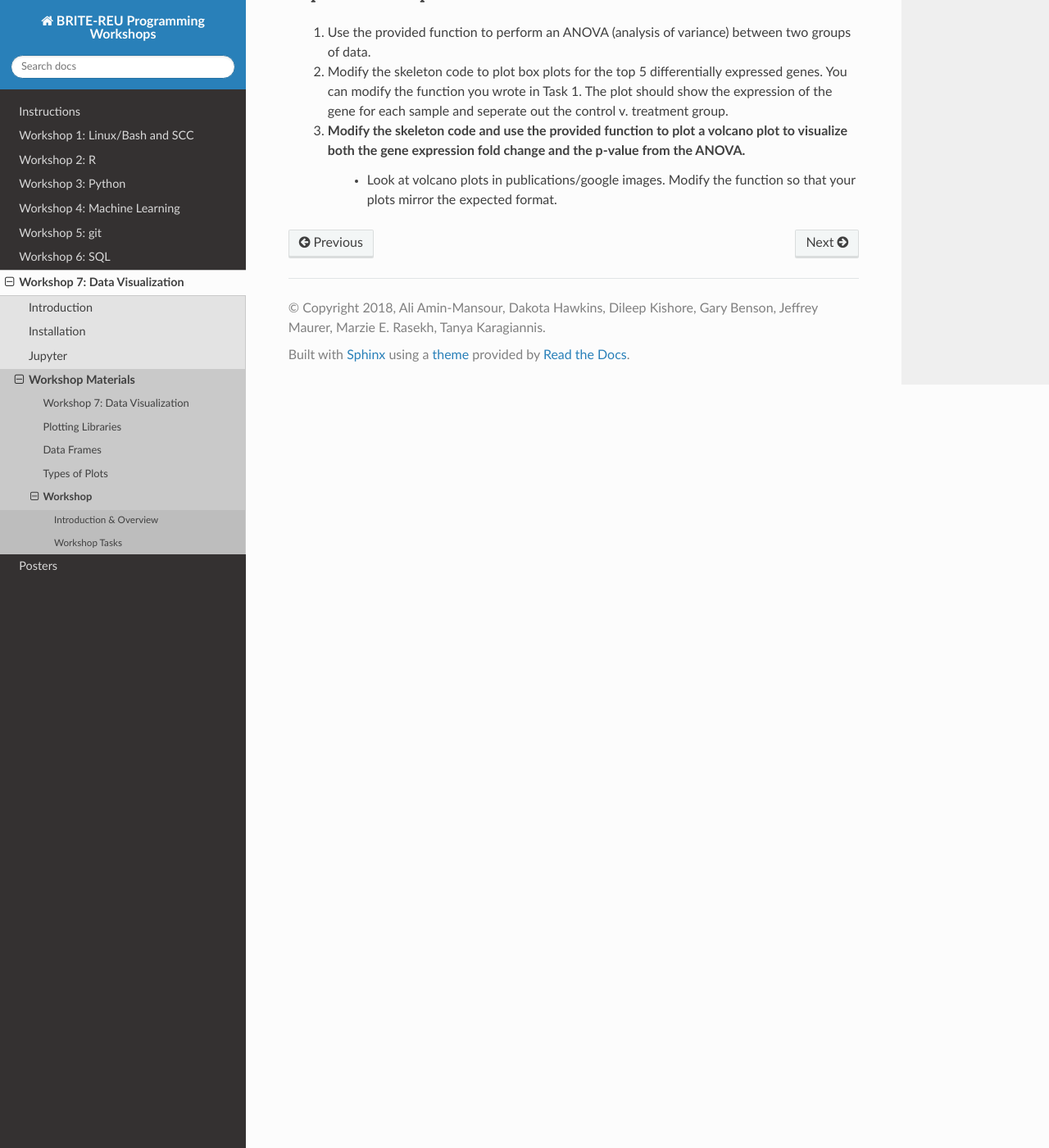
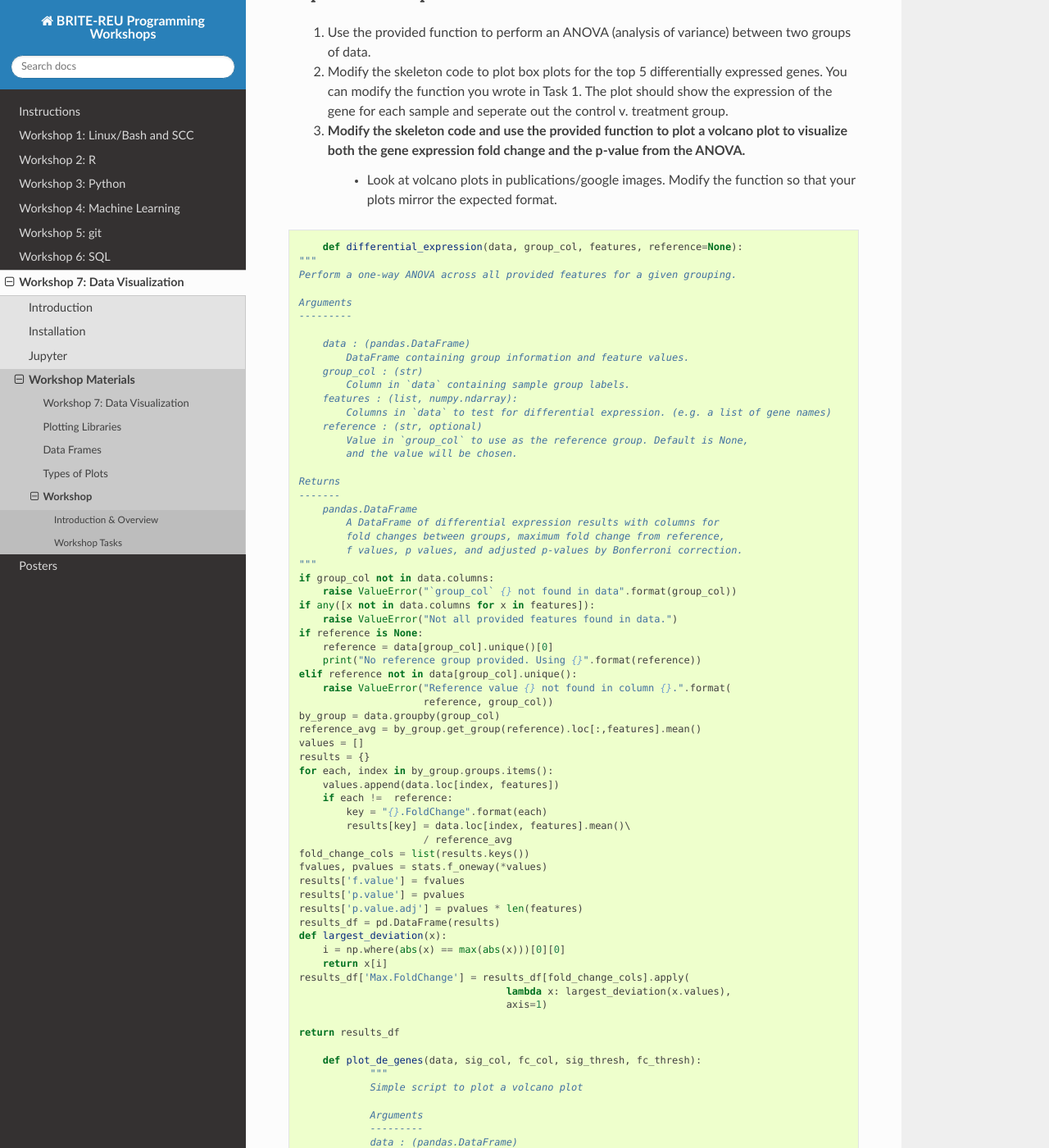
Before and after one commit to BRITE-REU/programming-workshops, a Sphinx documentation site: the page built from source/workshops/07_visualization/workshop.rst, in a window 1280 px wide and 1400 px high, scrolled down 4229 px. Shown: the whole window at 82% size. Built offline with Sphinx 7.4.7 and the Read the Docs theme 2.0.0, drawn with Linux system fonts in a browser that asks for light colours; some of the changed text lies outside the part shown.

Commit message:
Update workshop.rst
Added Task 3 functions

```diff
--- a/source/workshops/07_visualization/workshop.rst
+++ b/source/workshops/07_visualization/workshop.rst
@@ -176,3 +176,106 @@ Required Workshop Tasks
 	#. Modify the skeleton code to plot box plots for the top 5 differentially expressed genes. You can modify the function you wrote in Task 1. The plot should show the expression of the gene for each sample and seperate out the control v. treatment group.
 	#. Modify the skeleton code and use the provided function to plot a volcano plot to visualize both the gene expression fold change and the p-value from the ANOVA.
 		* Look at volcano plots in publications/google images. Modify the function so that your plots mirror the expected format.
+
+.. code-block:: python
+
+	def differential_expression(data, group_col, features, reference=None):
+    """
+    Perform a one-way ANOVA across all provided features for a given grouping.
+
+    Arguments
+    ---------
+
+        data : (pandas.DataFrame)
+            DataFrame containing group information and feature values.
+        group_col : (str)
+            Column in `data` containing sample group labels.
+        features : (list, numpy.ndarray):
+            Columns in `data` to test for differential expression. (e.g. a list of gene names)
+        reference : (str, optional)
+            Value in `group_col` to use as the reference group. Default is None,
+            and the value will be chosen.
+
+    Returns
+    -------
+        pandas.DataFrame
+            A DataFrame of differential expression results with columns for
+            fold changes between groups, maximum fold change from reference,
+            f values, p values, and adjusted p-values by Bonferroni correction.
+    """
+    if group_col not in data.columns:
+        raise ValueError("`group_col` {} not found in data".format(group_col))
+    if any([x not in data.columns for x in features]):
+        raise ValueError("Not all provided features found in data.")
+    if reference is None:
+        reference = data[group_col].unique()[0]
+        print("No reference group provided. Using {}".format(reference))
+    elif reference not in data[group_col].unique():
+        raise ValueError("Reference value {} not found in column {}.".format(
+                         reference, group_col))
+    by_group = data.groupby(group_col)
+    reference_avg = by_group.get_group(reference).loc[:,features].mean()
+    values = []
+    results = {}
+    for each, index in by_group.groups.items():
+        values.append(data.loc[index, features])
+        if each !=  reference:
+            key = "{}.FoldChange".format(each)
+            results[key] = data.loc[index, features].mean()\
+                         / reference_avg
+    fold_change_cols = list(results.keys())
+    fvalues, pvalues = stats.f_oneway(*values)
+    results['f.value'] = fvalues
+    results['p.value'] = pvalues
+    results['p.value.adj'] = pvalues * len(features)
+    results_df = pd.DataFrame(results)
+    def largest_deviation(x):
+        i = np.where(abs(x) == max(abs(x)))[0][0]
+        return x[i]
+    results_df['Max.FoldChange'] = results_df[fold_change_cols].apply(
+                                       lambda x: largest_deviation(x.values),
+                                       axis=1)
+
+    return results_df
+
+	def plot_de_genes(data, sig_col, fc_col, sig_thresh, fc_thresh):
+		"""
+		Simple script to plot a volcano plot
+
+		Arguments
+		---------
+		data : (pandas.DataFrame)
+				DataFrame containing group information and feature values.
+		sig_col : (string)
+				Column header in data for column that contains the significance measure (e.g. p value)
+		fc_col : (string)
+				Column header in data for column that contains the fold change values
+		sig_thresh : (int or float)
+				Number to draw a threshold line at for significance level cut-off
+		fc_thresh : (int or float)
+				Number to draw a threshold line at for fold change cut-off
+		"""
+		ax = sns.scatterplot(x=fc_col, y=sig_col, data=data,
+							palette=['black', 'red'], alpha=0.75)
+		linewidth = plt.rcParams['lines.linewidth'] - 1
+		plt.axvline(x=fc_thresh, linestyle='--', linewidth=linewidth,
+					   color='#4D4E4F')
+		plt.axvline(x=-fc_thresh, linestyle='--', linewidth=linewidth,
+					   color='#4D4E4F')
+		plt.axhline(y=sig_thresh, linestyle='--', linewidth=linewidth,
+					   color='#4D4E4F')
+		ax.legend().set_visible(False)
+		ylabel = sig_col
+		if sig_col.lower() == 'fdr':
+			ylabel = 'False Discovery Rate'
+		plt.xlabel("Fold Change")
+		plt.ylabel(ylabel)
+		for spine in ['right', 'top']:
+			ax.spines[spine].set_visible(False)
+		plt.tight_layout()
+		return ax
+
+Bonus Tasks
+++++++++++++
+	#. For your box plots, color by disease state and/or other demographics
+	#. Plot a heatmap of the gene expression for the top 100 differentially expressed genes in the relevant samples.
```
